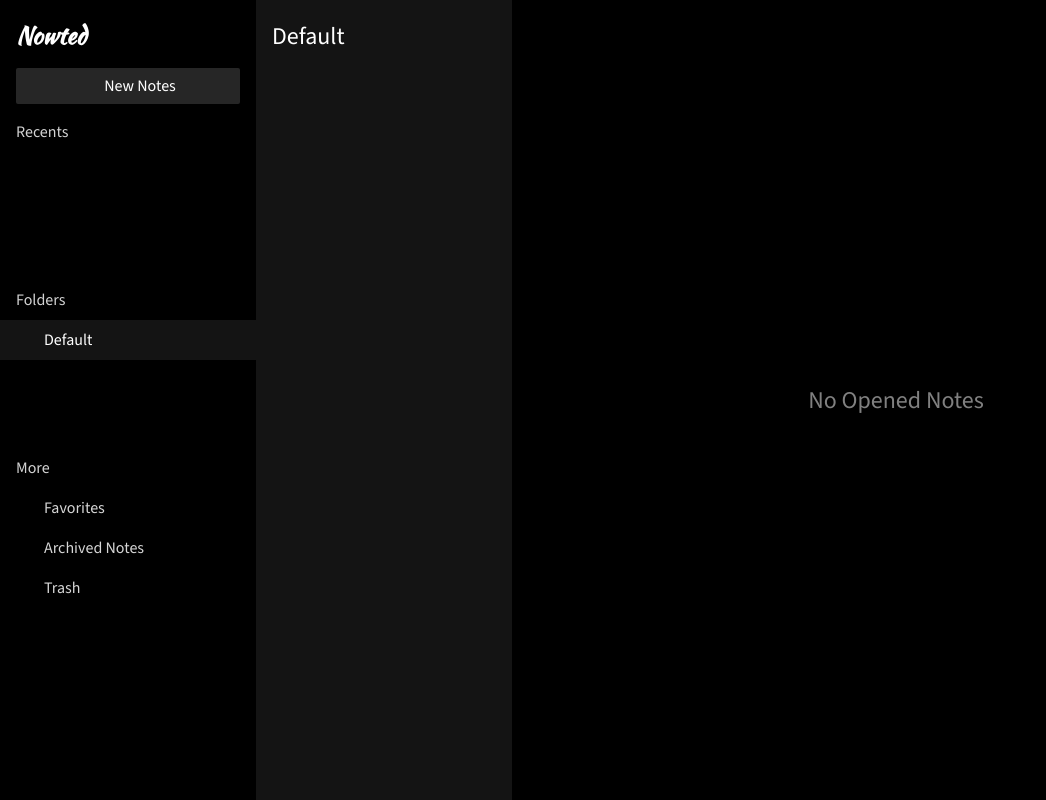
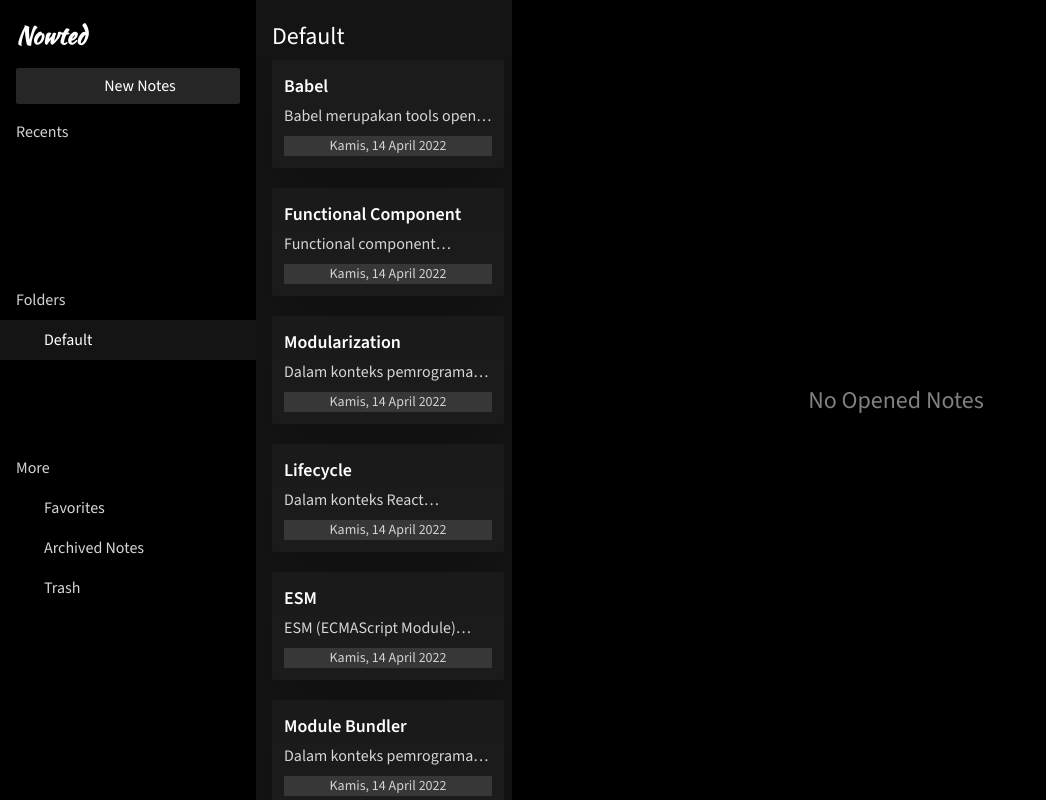
Before and after one commit to azkacrows/Dicoding-Notes-app, a React (Vite) app: page / in a window 1280 px wide. Shown: the whole page, without its empty margins (0-1046 px from the left). Built offline with nearby package versions, Linux system fonts and the light colour scheme; some icons are missing.

Commit message:
fix bug gatel

```diff
--- a/src/components/NoteListPanel/NoteListPanel.jsx
+++ b/src/components/NoteListPanel/NoteListPanel.jsx
@@ -19,33 +19,44 @@ export default function NoteListPanel({
         ? groups.find((group) => group.groupId === selectedGroupId)
         : null;
 
-    console.log(groupSource);
+    function notesToDisplay() {
+        const notesToUse =
+            Array.isArray(searchedNotes) && searchedNotes.length > 0 ? searchedNotes : notes;
 
-    function notesToDisplay() {
-        if (searchedNotes !== null && searchedNotes.length > 0) {
-            return searchedNotes;
-        } else {
-            return notes;
-        }
+        return notesToUse.sort((a, b) => {
+            if (sortOrder === 'asc') {
+                return a.id - b.id; // ascending
+            } else {
+                return b.id - a.id; // descending
+            }
+        });
     }
 
     function handleSortOrder() {
-        notesToDisplay().sort((a, b) => {
-            if (sortOrder === 'asc') {
-                return a.id - b.id;
-                setSortOrder('desc');
-            } else {
-                return b.id - a.id;
-                setSortOrder('asc');
-            }
-        });
+        setSortOrder((prevSortOrder) => (prevSortOrder === 'asc' ? 'des' : 'asc'));
     }
     return (
         <div className="flex flex-col w-full h-full">
             <div className="flex flex-row justify-between mx-4 mt-5 mb-2">
                 <h1 className="text-2xl font-medium text-white">{groupSource?.groupName}</h1>
-                <NoteListSorterButton onClick={handleSortOrder} descending={sortOrder === 'desc'} />
+                <NoteListSorterButton onClick={handleSortOrder} descending={sortOrder === 'des'} />
             </div>
+            {notesToDisplay().length > 0 ? (
+                <div className="flex flex-col gap-5 overflow-y-auto">
+                    {notesToDisplay().map((note) => (
+                        <NoteListItem
+                            key={note.id}
+                            active={note.id === selectedNoteId}
+                            title={note.title}
+                            body={note.body}
+                            date={note.createdAt}
+                            onClick={() => handleSelectNoteClick(note.id)}
+                        />
+                    ))}
+                </div>
+            ) : (
+                <NoteListEmpty />
+            )}
             {/* <div className="flex flex-row justify-between mx-4 mt-5 mb-2">
                 <h1 className="text-2xl font-medium text-white">Personal</h1>
                 <NoteListSorterButton />
--- a/src/components/NoteListPanel/NoteListSorterButton.jsx
+++ b/src/components/NoteListPanel/NoteListSorterButton.jsx
@@ -1,8 +1,8 @@
-export default function NoteListSorterButton({ descending, handleSortOrder }) {
+export default function NoteListSorterButton({ descending, onClick }) {
     let icon = descending ? 'chevrons-up' : 'chevrons-down';
     return (
         <button
-            onClick={handleSortOrder}
+            onClick={onClick}
             className="flex items-center cursor-pointer fill-current opacity-60 active:opacity-30"
             type="button"
         >
```
